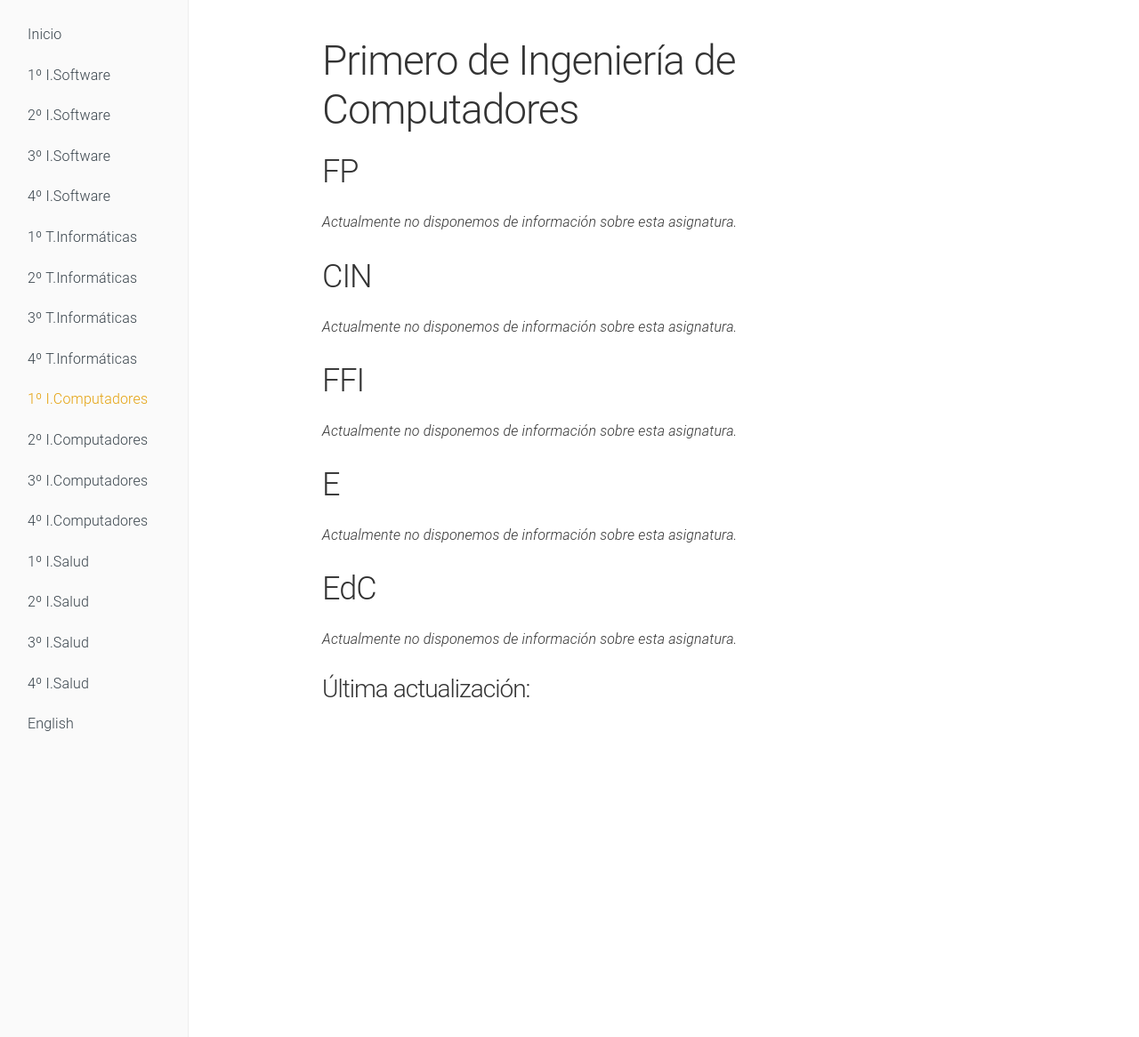
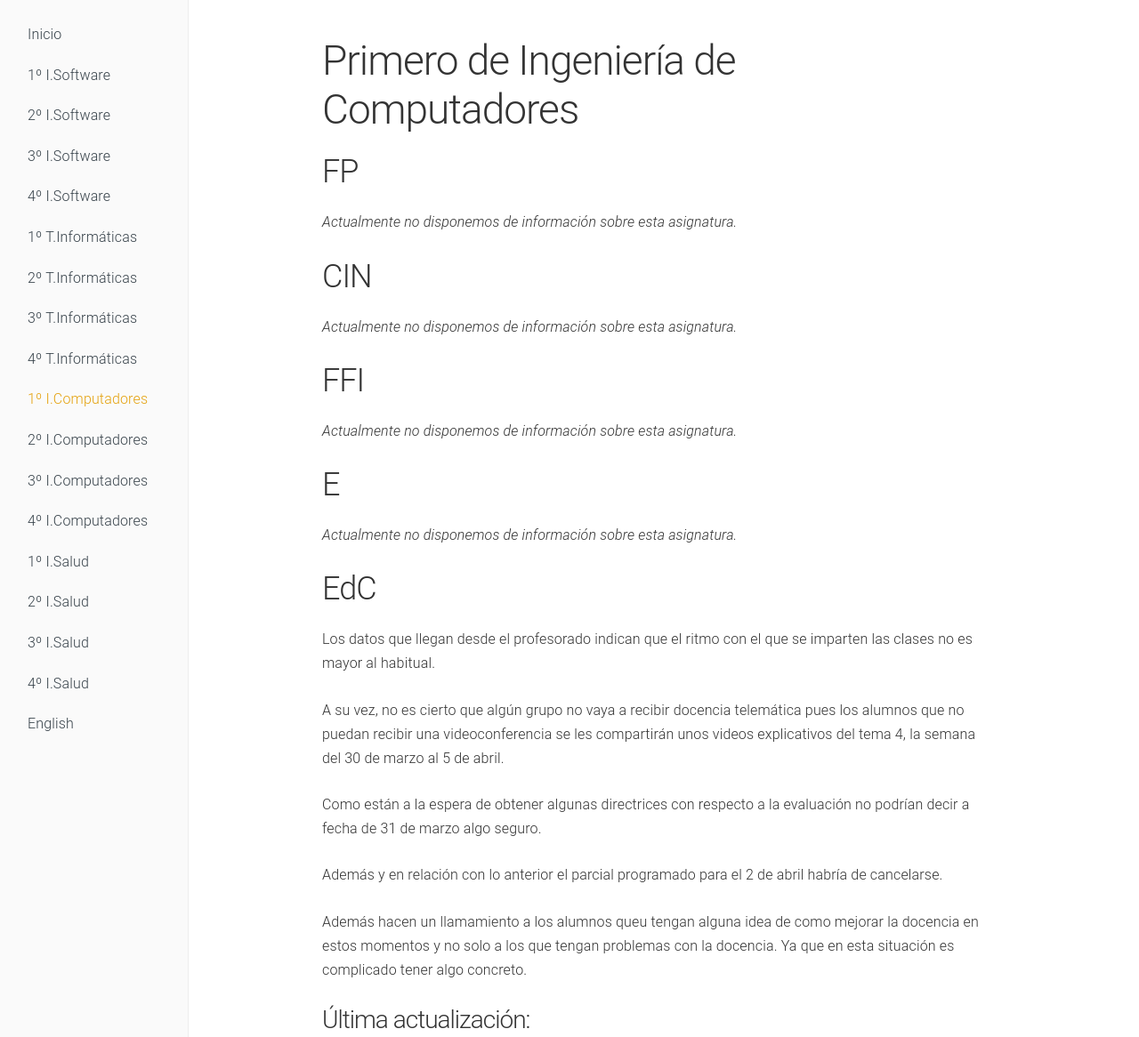
Before and after one commit to dlga/dlgaadaptaciones, a Jekyll site: the page built from 1comp.md, in a window 1280 px wide. Shown: the whole page at 89% size. Built offline with Jekyll 4.4.1, drawn with Linux system fonts in a browser that asks for light colours.

Commit message:
Update 1comp.md

```diff
--- a/1comp.md
+++ b/1comp.md
@@ -15,6 +15,16 @@ navigation: 10
 ## E
 *Actualmente no disponemos de información sobre esta asignatura.*
 ## EdC
-*Actualmente no disponemos de información sobre esta asignatura.*
+
+Los datos que llegan desde el profesorado indican que el ritmo con el que se imparten las clases no es mayor al habitual.
+
+A su vez, no es cierto que algún grupo no vaya a recibir docencia telemática pues los alumnos que no puedan recibir una videoconferencia se les compartirán unos videos explicativos del tema 4, la semana del  30 de marzo al 5 de abril.
+
+Como están a la espera de obtener algunas directrices con respecto a la evaluación no podrían decir a fecha de 31 de marzo algo seguro.
+
+Además y en relación con lo anterior el parcial programado para el 2 de abril habría de cancelarse.
+
+Además hacen un llamamiento a los alumnos queu tengan alguna idea de como mejorar la docencia en estos momentos y no solo a los que tengan problemas con la docencia. Ya que en esta situación es complicado tener algo concreto.
+
 
 ### Última actualización:
```
